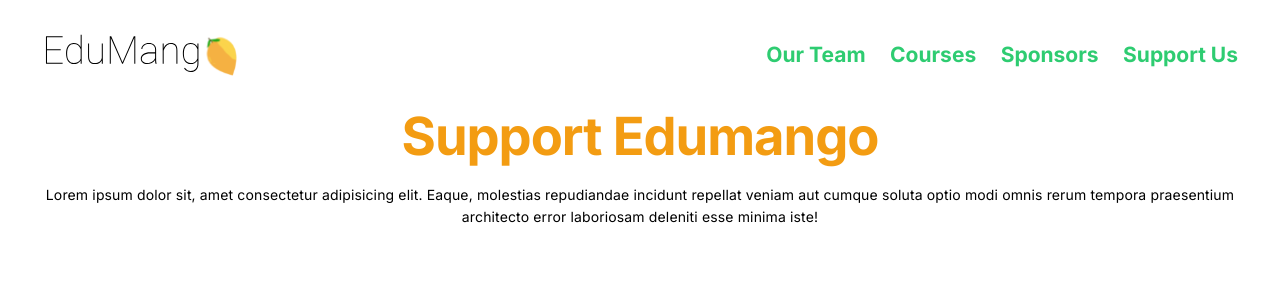
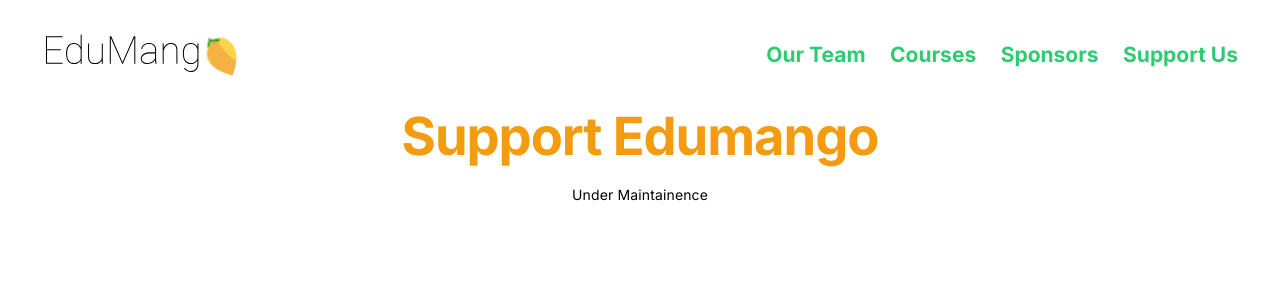
Before and after one commit to ShubhamPatilsd/www-edumango, a Next.js app: page /support-us in a window 1280 px wide. Shown: the top 300 px of the page. Built offline with nearby package versions, Linux system fonts and the light colour scheme.

Commit message:
Update DonationPage.tsx

```diff
--- a/src/modules/DonationPage.tsx
+++ b/src/modules/DonationPage.tsx
@@ -12,10 +12,7 @@ export default function Donation() {
           Support Edumango
         </h1>
         <p className="text-center">
-          Lorem ipsum dolor sit, amet consectetur adipisicing elit. Eaque,
-          molestias repudiandae incidunt repellat veniam aut cumque soluta optio
-          modi omnis rerum tempora praesentium architecto error laboriosam
-          deleniti esse minima iste!
+          Under Maintainence
         </p>
       </div>
     </>
```
